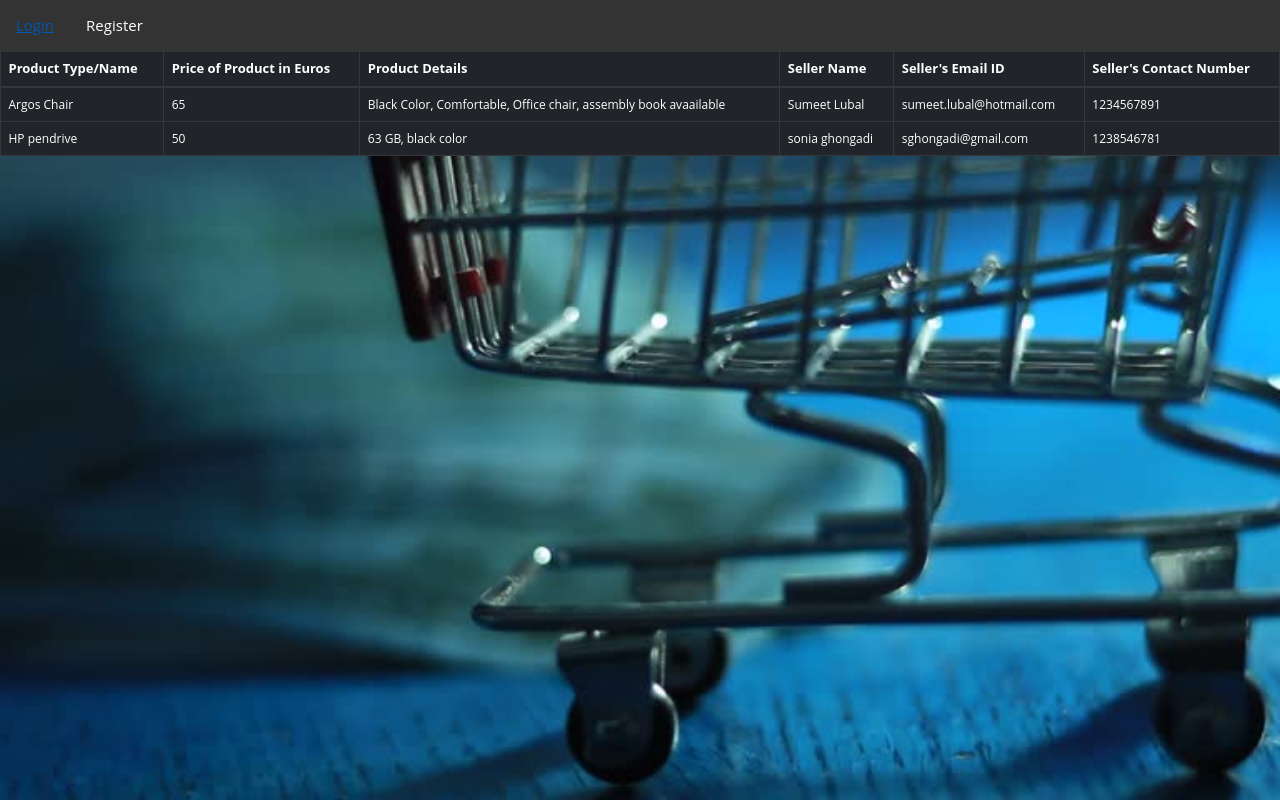
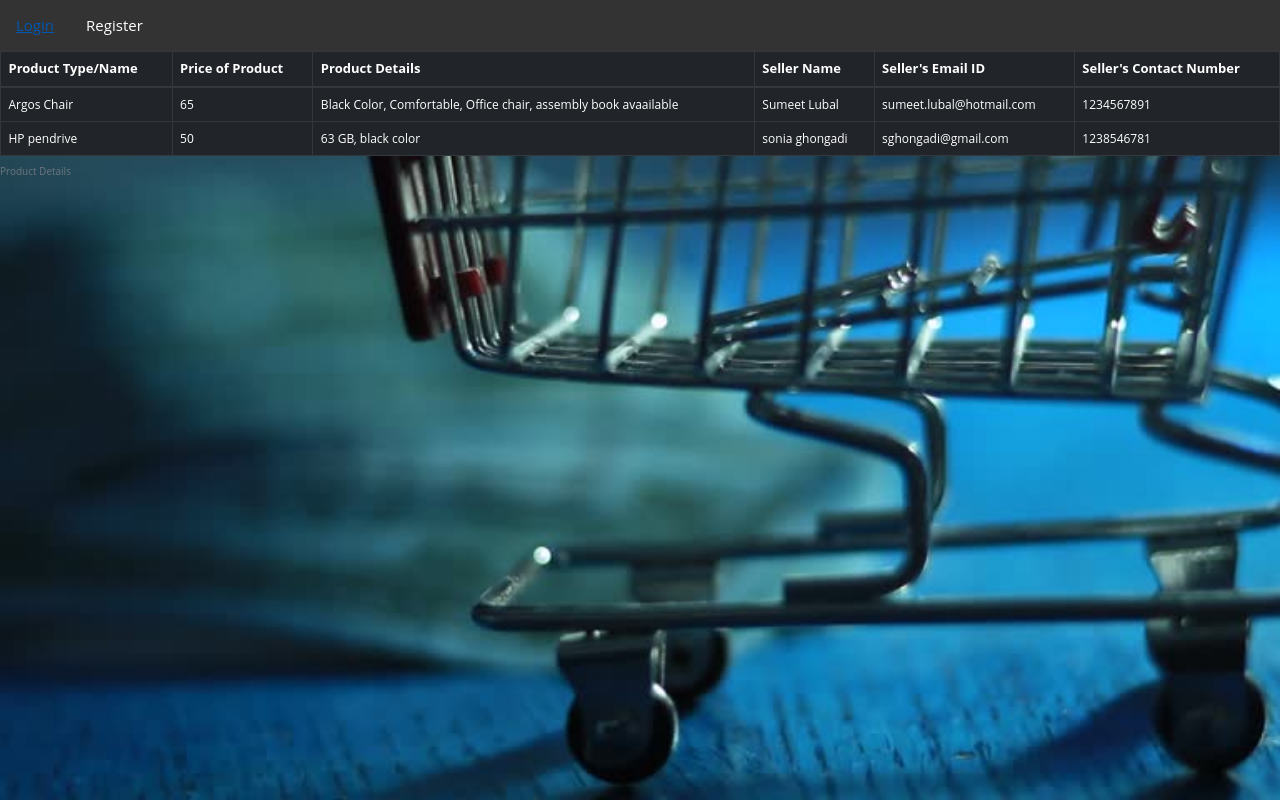
Before and after one commit to soniaghongadi/Shop-Deal-Online-web-app, a Flask app: page /show_all in a window 1280 px wide. Run offline with Flask 2, Linux system fonts and the light colour scheme; data comes from the database, SQL or seed files in the repository; both versions use the stored data as it was after the commit; some libraries are stand-ins or nearby versions.

Commit message:
changes after static code analysis

```diff
--- a/login.py
+++ b/login.py
@@ -171,7 +171,7 @@ def update_prod(Product_id):
 
         db.session.commit()
         return redirect(url_for('show_all'))
-        return redirect(url_for('prod', product_id = product.id))
+        # return redirect(url_for('prod', product_id = product.id))
 
     return render_template('addproduct.html', product = product, title= 'Update product',legend = 'Update product')
 
--- a/templates/addproduct.html
+++ b/templates/addproduct.html
@@ -44,7 +44,7 @@
                         <div class="login__row">
 
                             <input type="number" class="login__input pass" placeholder="Seller's Contact Number"
-                                value="{{product.contact_num}}" name="contact_num" />
+                                value="{{product.contact_num}}" name="contact_num" sonia="{{product.Product_price}}"/>
                         </div>
 
                         <!-- <button type="submit" class="login__submit"> Register </button> -->
--- a/templates/show_all.html
+++ b/templates/show_all.html
@@ -30,15 +30,16 @@
       {{ message }}
       {%- endfor %}
 
-      <table class="table table-bordered table-dark">
+      <table class="table table-bordered table-dark" >
+         <caption>Product Details</caption>
          <thead class="thead-dark">
             <tr>
-               <th>Product Type/Name</th>
-               <th>Price of Product in Euros</th>
-               <th>Product Details</th>
-               <th>Seller Name</th>
-               <th>Seller's Email ID</th>
-               <th>Seller's Contact Number</th>
+               <th id="prod_name">Product Type/Name</th>
+               <th id="prod_price">Price of Product</th>
+               <th id="prod_spec">Product Details</th>
+               <th id="seller_name">Seller Name</th>
+               <th id="seller_emailID">Seller's Email ID</th>
+               <th id="seller_contactNum">Seller's Contact Number</th>
             </tr>
          </thead>
 
```
Also changed, not shown: templates/prod.html (+7 -6 lines), error2.png (added), login.sqlite3, sonarcloud_initialStage.png (added).
